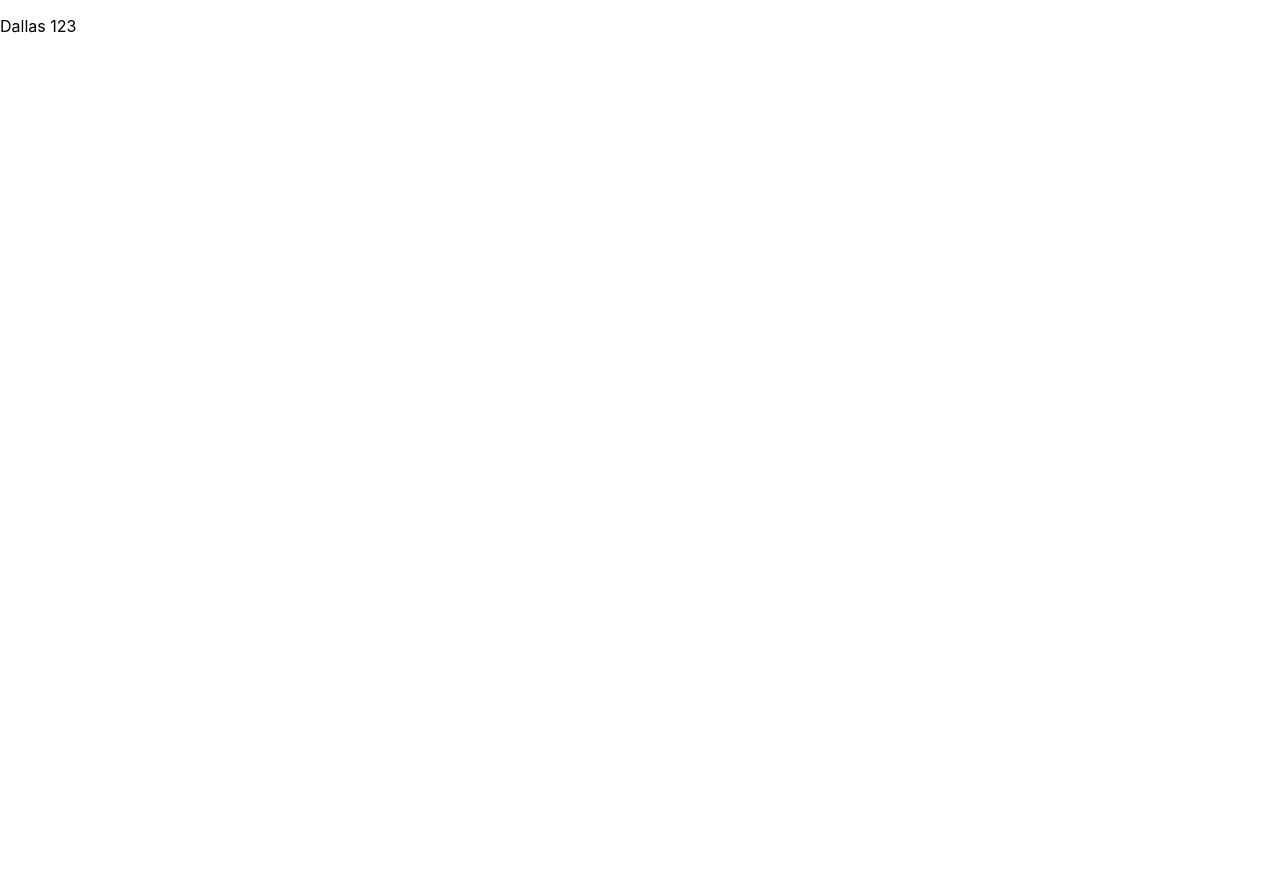
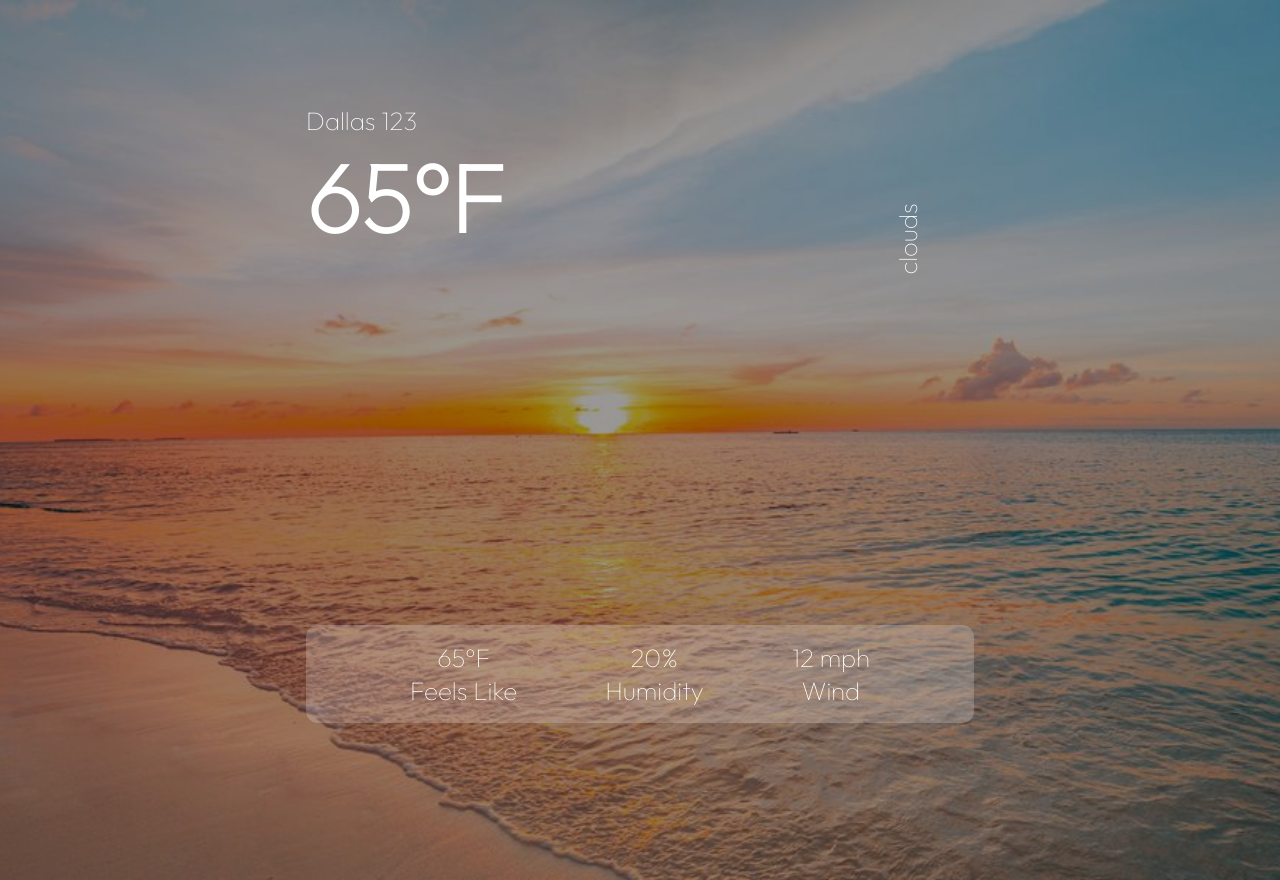
Before and after one commit to SadigDaniel/weatherapp, a React (Create React App) app: page / in a window 1280 px wide. Before the commit the page ends 800 px from the top, so only its background shows below. Built offline with nearby package versions, Linux system fonts and the light colour scheme.

Commit message:
updated weather app
updated weather app

```diff
--- a/src/App.js
+++ b/src/App.js
@@ -1,7 +1,8 @@
 import React, {useState} from 'react'
 import axios from 'axios';
 function App() {
-
+  const [data, setData] = useState({});
+  const [locatio,setLocation] = useState('')
   //const APIkey = "a4b9cf56236de1f7087a9c7a5e4e29ef"
   //const url = `https://api.openweathermap.org/data/2.5/weather?q=dallas&appid=a4b9cf56236de1f7087a9c7a5e4e29ef`
   //`https://api.openweathermap.org/data/2.5/weather?lat=35&lon=139&appid=a4b9cf56236de1f7087a9c7a5e4e29ef`
@@ -12,6 +13,26 @@ function App() {
           <div className='location'>
             <p>Dallas 123</p>
           </div>
+          <div className="temp">
+            <h1>65°F</h1>
+          <div className='descreption'>
+            <p> clouds</p>
+          </div>
+          </div>
+          <div className='bottom'>
+            <div className='feels'>
+              <p className='bold'>65°F</p>
+              <p>Feels Like </p>
+            </div>
+            <div className='humidity'>
+              <p className='bold'>20%</p>
+              <p>Humidity</p>
+            </div>
+            <div className='winds'>
+              <p className='bold'>12 mph</p>
+              <p>Wind</p>
+            </div>
+          </div>
         </div>
       </div>
     </div>
--- a/src/index.css
+++ b/src/index.css
@@ -1,13 +1,84 @@
+@import url('https://fonts.googleapis.com/css2?family=Outfit:wght@100&family=Roboto:wght@100&display=swap');
+
+
+* {
+  box-sizing: border-box;
+  margin: 0;
+  padding: 0;
+}
+
 body {
   margin: 0;
-  font-family: -apple-system, BlinkMacSystemFont, 'Segoe UI', 'Roboto', 'Oxygen',
+  font-family: 'Outfit', 'Segoe UI', 'Roboto', 'Oxygen',
     'Ubuntu', 'Cantarell', 'Fira Sans', 'Droid Sans', 'Helvetica Neue',
     sans-serif;
   -webkit-font-smoothing: antialiased;
   -moz-osx-font-smoothing: grayscale;
 }
 
-code {
-  font-family: source-code-pro, Menlo, Monaco, Consolas, 'Courier New',
-    monospace;
+p {
+  font-size: 1.6rem;
 }
+
+h1 {
+  font-size: 6rem;
+}
+
+.app {
+  width: 100%;
+  height: 110vh;
+  position: relative;
+  background-color: rgba(0,0,0,0.4);
+  color: #ffff
+}
+
+.app:before {
+  content: '';
+  background: url("./asset/sunset.jpg") no-repeat center/cover;
+  position: absolute;
+  width: 100%;
+  height: 100%;
+  top: 0;
+  left: 0;
+  z-index: -1;
+}
+
+.container {
+  max-width: 700px;
+  height: 700px;
+  margin: auto;
+  padding: 0 1rem;
+  position: relative;
+  top: 10%;
+  display: flex;
+  flex-direction: column;
+  justify-content: space-between;
+}
+
+.app .top {
+  width: 100%;
+  margin: 1rem auto;
+}
+
+.app .descreption {
+  position: relative;
+  right: -90%;
+  transform-origin: 0.0;
+  transform: rotate(270deg);
+}
+
+.app .bottom {
+  display: flex;
+  justify-content: space-evenly;
+  text-align: center;
+  width: 100%;
+  margin: 1rem auto;
+  padding: 1rem;
+  border-radius: 12px;
+  background-color: rgba(255,255,255, 0.2);
+  margin-top: 50%;
+}
+
+.bold {
+  font-weight: 900px;
+}
```
Also changed, not shown: src/asset/sunset.jpg (added), src/asset/weatherback.jpg (added).
